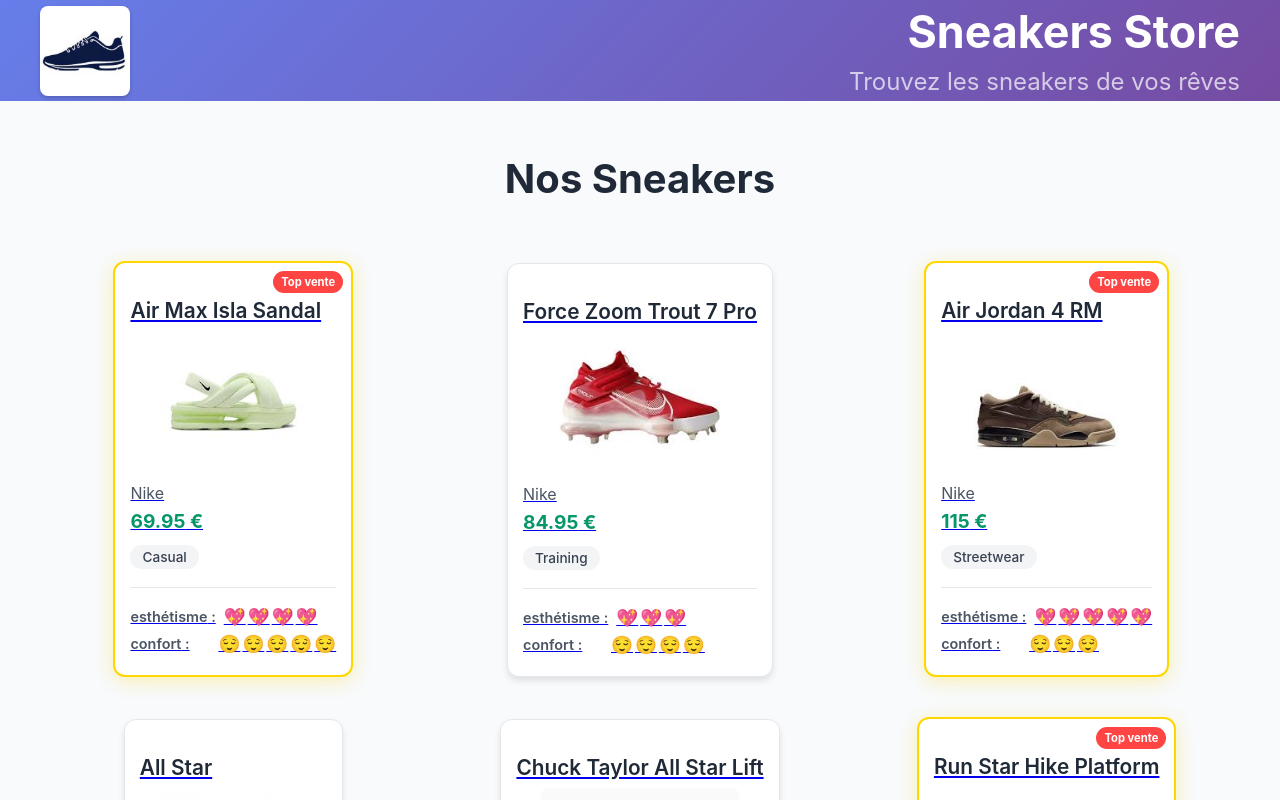
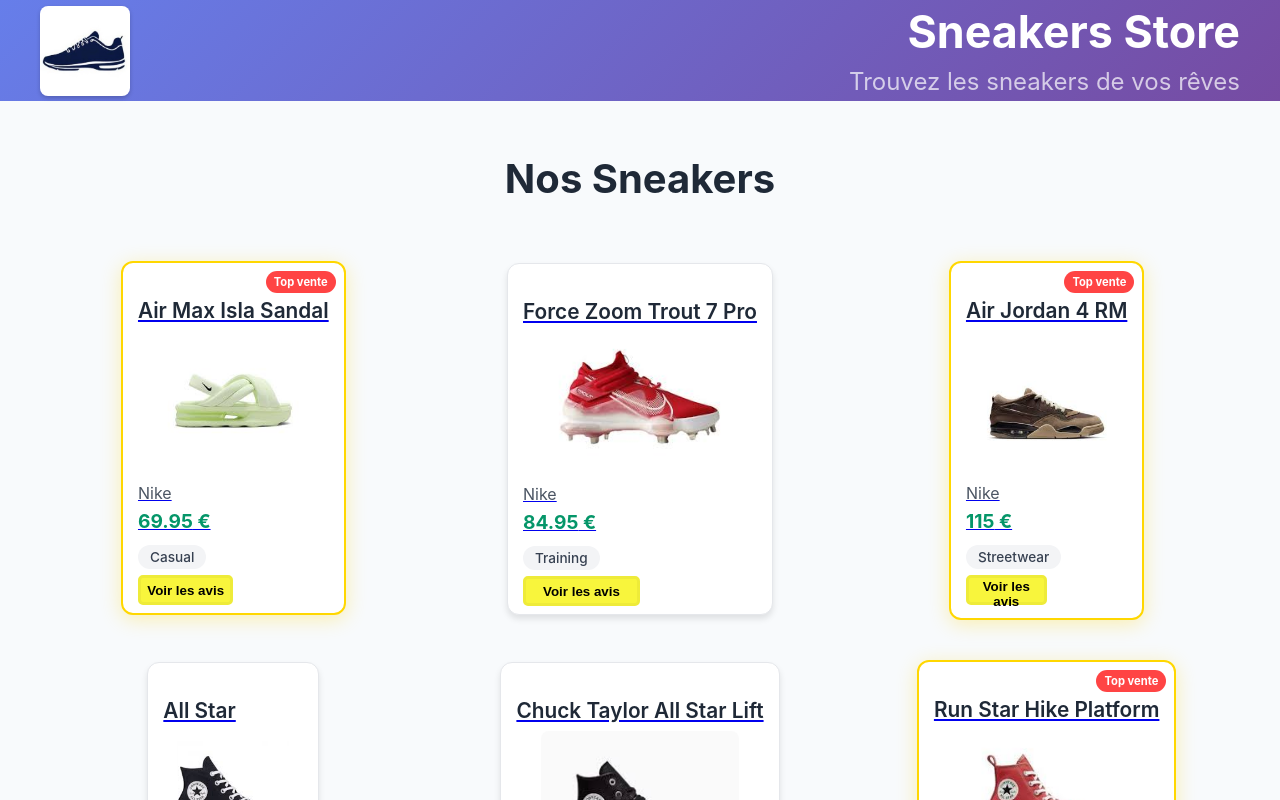
Before and after one commit to Mafiaproo/LMDSIO-ReactTP1, a React (Create React App) app: page / in a window 1280 px wide. Shown: the top 800 px of the page. Built offline with nearby package versions, Linux system fonts and the light colour scheme.

Commit message:
ReviewButtonHandler

```diff
--- a/src/Components/SneakerItem.jsx
+++ b/src/Components/SneakerItem.jsx
@@ -3,6 +3,16 @@
 
 function SneakerItem({nom, image, marque, prix, style, esthetique, confort, bestSeller=false})
 {
+    const handleClickAvis = () => {
+        const esthetismeText = formatReview('esthétisme', esthetique);
+        const confortText = formatReview('confort', confort);
+        alert(`Avis pour ${nom}:\n${esthetismeText}\n${confortText}`);
+    };
+    const formatReview = (reviewType, scaleValue) => {
+        const scaleType = reviewType === 'confort' ? '😌' : '💖';
+        const icons = scaleType.repeat(scaleValue);
+        return `${reviewType}: ${icons} (${scaleValue}/5)`;
+    };
     return (
         <a href="/">
             <div className={`sneaker-item ${bestSeller ? 'best-seller' : ''}`}>
@@ -14,10 +24,8 @@
                     <p className="sneaker-brand">{marque}</p>
                     <p className="sneaker-price">{prix} €</p>
                     <p className="sneaker-style">{style}</p>
-                    <div className="sneaker-review">
-                        <CustomerReview reviewType='esthétisme' scaleValue={esthetique} />
-                        <CustomerReview reviewType='confort' scaleValue={confort} />
-                    </div>
+                    <br />
+                    <button className='sneaker-review-btn' onClick={handleClickAvis}><strong>Voir les avis</strong></button>
                 </div>
             </div>
         </a>
--- a/src/styles/SneakerItem.css
+++ b/src/styles/SneakerItem.css
@@ -10,6 +10,7 @@
   height: fit-content;
   box-sizing: border-box;
   text-decoration: none;
+  padding-bottom: 8px;
 }
 
 .sneaker-item:hover {
@@ -97,3 +98,13 @@
   transform: translateY(-7px);;
   box-shadow: 0 8px 25px rgba(255, 215, 0, 0.4);
 }
+
+.sneaker-review-btn {
+  height: 30px;
+  width: 50%;
+  border: 3px solid rgb(238, 235, 57);
+  background-color: rgb(248, 245, 60);
+  border-radius: 5px;
+
+
+}
```
